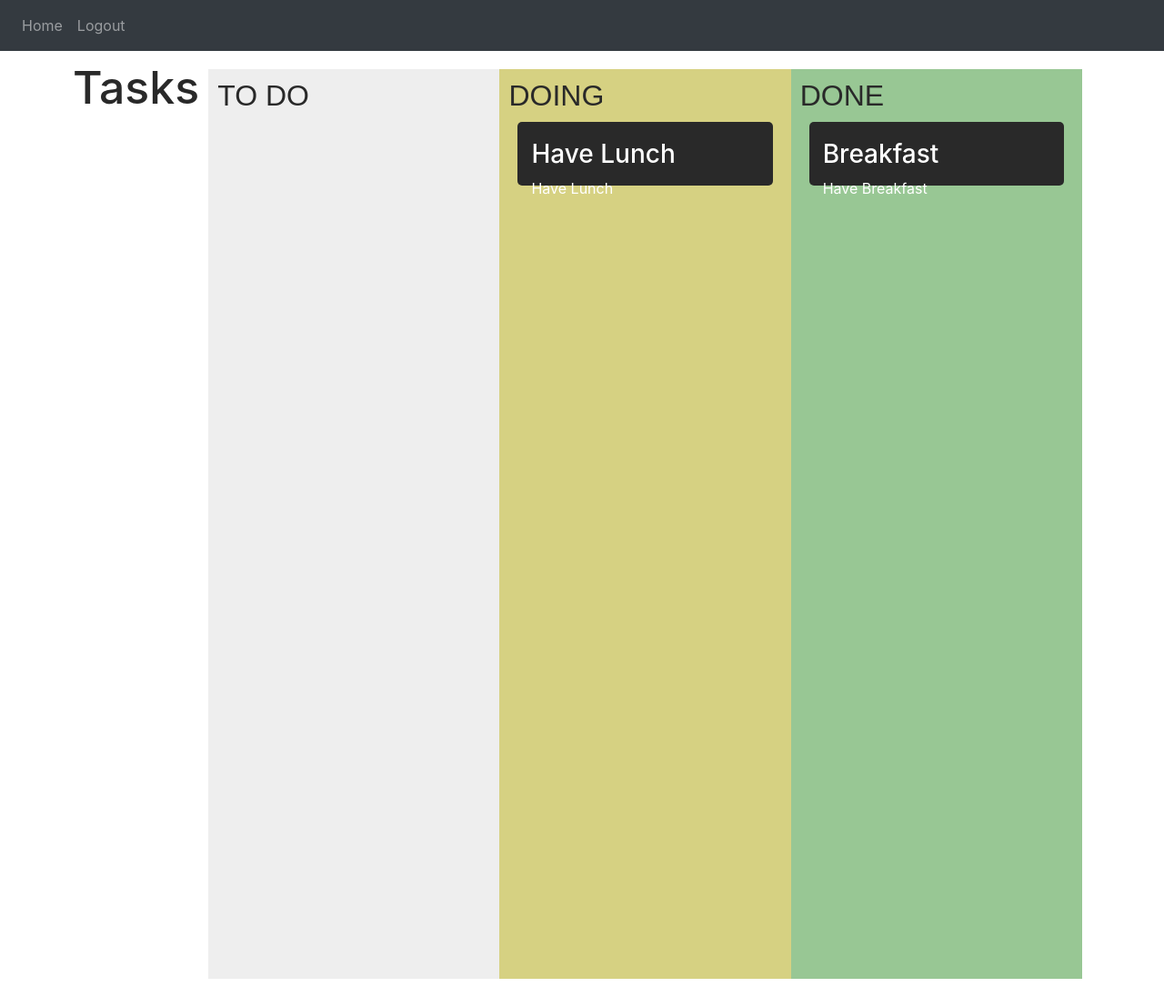
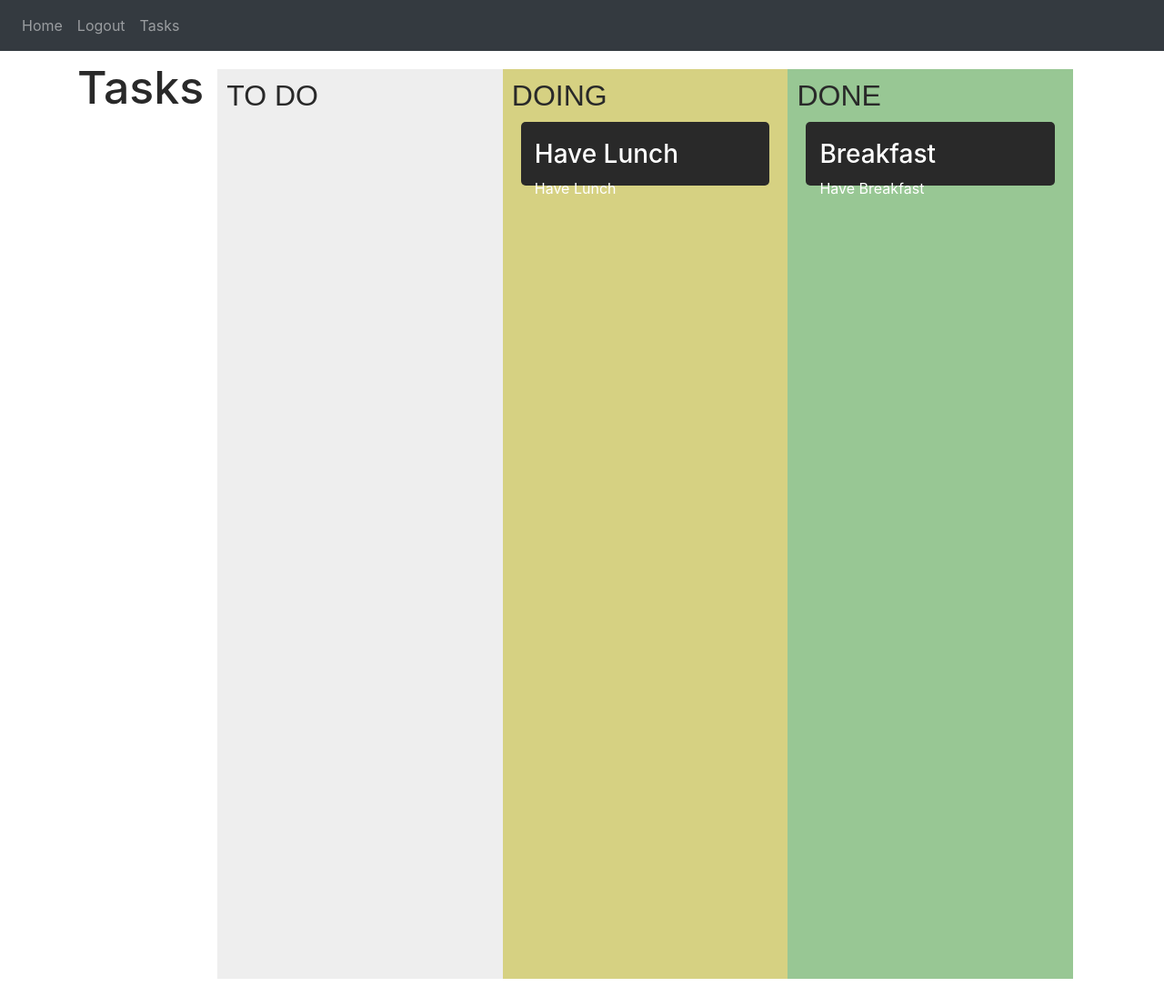
Before and after one commit to h-alekyan/Kanban, a Flask app: page /kanban in a window 1280 px wide. Shown: the whole page at 91% size. Run offline with Flask 2, Linux system fonts and the light colour scheme; the visitor is signed in with stand-in values (Sample User, id 1); data comes from the database, SQL or seed files in the repository; data that the repository does not hold is empty; some libraries are stand-ins or nearby versions.

Commit message:
added kanban to the menu

```diff
--- a/website/templates/base.html
+++ b/website/templates/base.html
@@ -3,6 +3,10 @@
   <head>
     <meta charset="utf-8" />
     <meta name="viewport" content="width=device-width, initial-scale=1" />
+    <link
+    rel="stylesheet"
+    href="styles.css"
+  />
     <link
       rel="stylesheet"
       href="https://stackpath.bootstrapcdn.com/bootstrap/4.4.1/css/bootstrap.min.css"
@@ -14,6 +18,8 @@
       href="https://stackpath.bootstrapcdn.com/font-awesome/4.7.0/css/font-awesome.min.css"
       crossorigin="anonymous"
     />
+
+
 
     <title>{% block title %}Home{% endblock %}</title>
   </head>
@@ -32,6 +38,7 @@
           {% if user.is_authenticated %}
           <a class="nav-item nav-link" id="home" href="/">Home</a>
           <a class="nav-item nav-link" id="logout" href="/logout">Logout</a>
+          <a class="nav-item nav-link" id="kanban" href="/kanban">Tasks</a>
           {% else %}
           <a class="nav-item nav-link" id="login" href="/login">Login</a>
           <a class="nav-item nav-link" id="signUp" href="/sign-up">Sign Up</a>
--- a/website/templates/kanban.html
+++ b/website/templates/kanban.html
@@ -1,11 +1,11 @@
 {% extends "base.html" %}
 
 
+
 {% block content %}
-
 <style>
     .column {
-      flex: 33.33%;
+  flex: 50%;
   height: 1000px;
   padding: 10px;
   margin: 0px;
@@ -13,7 +13,7 @@
 }
 .container {
    display: flex;
-      padding: 10px
+
 }
 
 .taskbox{
@@ -42,9 +42,9 @@
 p {
   color: white;
 }
-  </style>
 
 
+</style>
 
  <h1 style="text-align: center">Tasks</h1>
           <div class="container">
```
Lines whose indentation alone changed are shown as unchanged.
